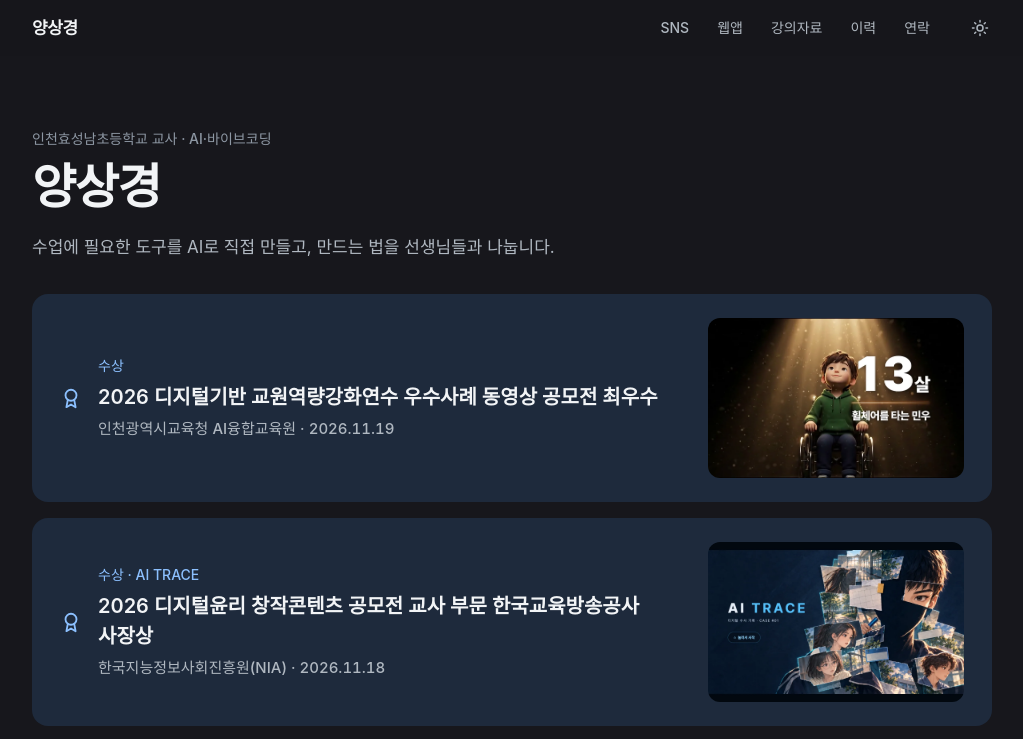
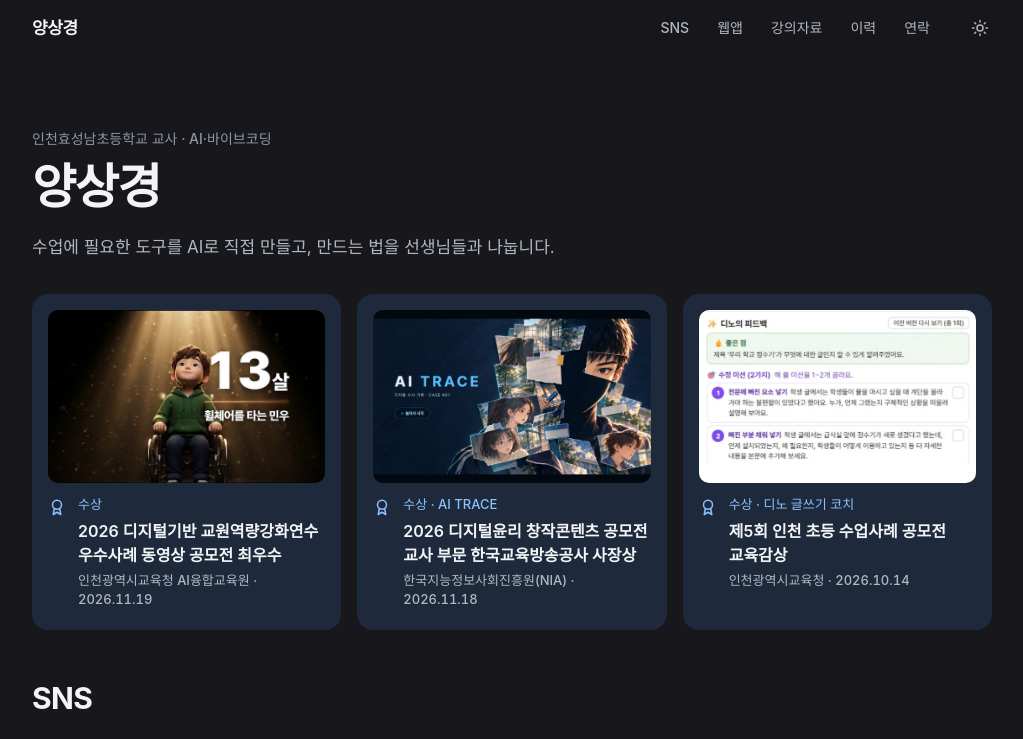
Before and after one commit to skyang9838-hue/portfolio, a plain HTML site: page index.html in a window 1280 px wide. Shown: the top 739 px of the page, without its empty margins (128-1151 px from the left). Drawn offline with Linux system fonts and the light colour scheme; a web font is replaced by a local one.

Commit message:
수상 상자 세 칸 나란히, 영상 수상은 제작 흐름도 사이트로 링크
Co-Authored-By: Claude Opus 5.5 <noreply@anthropic.com>

```diff
--- a/data.js
+++ b/data.js
@@ -227,7 +227,7 @@ window.SITE = {
     {"type":"role","date":"2026-10-03","label":"2026.10.03","title":"2026 북부 모두다 문화예술축제","org":"북부교육지원청","role":"운영 지원단","status":""},
     {"type":"role","date":"2026-10-23","label":"2026.10.23 – 10.24","title":"인천과학대제전 보드게임 체험 부스","org":"발명교육지원단","role":"운영","status":""},
     {"type":"role","date":"2026-11-09","label":"2026.11.09","title":"발명교육 봉사 (인천해서초)","org":"발명교육지원단","role":"봉사","status":""},
-    {"type":"award","featured":true,"img":"assets/shorts-minwoo.webp","imgW":1280,"imgH":720,"alt":"영상 첫 장면. 휠체어를 탄 13살 민우 캐릭터","date":"2026-11-19","label":"2026.11.19","title":"2026 디지털기반 교원역량강화연수 우수사례 동영상 공모전 (민우와 떠난 세계 여행)","org":"인천광역시교육청 AI융합교육원","role":"최우수","status":""},
+    {"type":"award","featured":true,"url":"https://skyang9838-hue.github.io/shortform-flow/","img":"assets/shorts-minwoo.webp","imgW":1280,"imgH":720,"alt":"영상 첫 장면. 휠체어를 탄 13살 민우 캐릭터","date":"2026-11-19","label":"2026.11.19","title":"2026 디지털기반 교원역량강화연수 우수사례 동영상 공모전 (민우와 떠난 세계 여행)","org":"인천광역시교육청 AI융합교육원","role":"최우수","status":""},
     {"type":"award","featured":true,"app":"ai-trace","date":"2026-11-18","label":"2026.11.18","title":"2026 디지털윤리 창작콘텐츠 공모전 교사 부문 (AI TRACE)","org":"한국지능정보사회진흥원(NIA)","role":"한국교육방송공사 사장상","status":""},
     {"type":"award","featured":true,"app":"dino","date":"2026-10-14","label":"2026.10.14","title":"제5회 인천 초등 수업사례 공모전 (글쓰기 수업 AI 코칭·DINO)","org":"인천광역시교육청","role":"교육감상","status":""},
     {"type":"training","date":"2026-03-01","label":"2026 전기 –","title":"경인교육대학교 교육전문대학원 석사과정 (인공지능융합교육전공)","org":"경인교육대학교","role":"재학 중","status":""},
--- a/script.js
+++ b/script.js
@@ -158,7 +158,7 @@
     var app = top.app ? S.apps.filter(function (a) { return a.id === top.app; })[0] : null;
     var thumb = app && app.img ? '<img class="highlight__thumb" src="' + app.img + '" width="' + app.imgW + '" height="' + app.imgH + '" alt="' + esc(app.name) + ' 화면" loading="lazy" decoding="async">'
       : top.img ? '<img class="highlight__thumb" src="' + top.img + '" width="' + top.imgW + '" height="' + top.imgH + '" alt="' + esc(top.alt || '') + '" loading="lazy" decoding="async">' : '';  // 웹앱 없는 수상(영상 등)은 캡처 한 장
-    var link = app ? (app.url || app.repo) : null;
+    var link = app ? (app.url || app.repo) : (top.url || null);  // 웹앱 없는 수상은 url (영상 → 제작 흐름도)
     var inner = AWARD_ICON +
       '<span class="highlight__text"><span class="highlight__k">수상' + (app ? ' · ' + esc(app.name) : '') + '</span>' + esc(top.title.replace(/\s*\(.*\)$/, '')) + ' ' + esc(top.role) +
       '<span class="highlight__meta">' + esc(top.org) + ' · <time datetime="' + top.date + '">' + esc(top.label) + '</time></span></span>' + thumb;
--- a/style.css
+++ b/style.css
@@ -587,15 +587,12 @@ a.highlight:hover { filter: brightness(1.08); }
 /* hidden 속성이 display 규칙에 지지 않게 */
 [hidden] { display: none !important; }
 
-/* 수상: 한 줄에 하나씩 크게 (2026-11-19 사용자) */
+/* 수상: 세 칸 나란히 (2026-11-26 사용자 "3분할"). 그림 위, 글 아래 */
 .highlights { grid-template-columns: 1fr !important; gap: 16px; }
-.highlights .highlight { padding: 24px 28px; gap: 16px; font-size: 20px; align-items: center; }
-.highlights .highlight svg { width: 22px; height: 22px; align-self: center; margin-top: 0; }
-.highlights .highlight__k { font-size: 14px; margin-bottom: 6px; }
-.highlights .highlight__meta { font-size: 15px; margin-top: 6px; }
-.highlights .highlight__thumb { width: 256px; height: 160px; border-radius: 12px; }
-@media (max-width: 640px) {
-  .highlights .highlight { flex-wrap: wrap; padding: 20px; font-size: 17px; }
-  .highlights .highlight__text { flex-basis: calc(100% - 40px); }
-  .highlights .highlight__thumb { order: -1; width: 100%; height: auto; aspect-ratio: 16 / 10; }
-}
+@media (min-width: 720px) { .highlights { grid-template-columns: repeat(3, 1fr) !important; } }
+.highlights .highlight { flex-wrap: wrap; align-items: flex-start; align-content: flex-start; padding: 16px 16px 20px; gap: 12px; font-size: 16px; }
+.highlights .highlight svg { width: 18px; height: 18px; margin-top: 3px; }
+.highlights .highlight__text { flex-basis: calc(100% - 30px); }
+.highlights .highlight__k { font-size: 13px; margin-bottom: 4px; }
+.highlights .highlight__meta { font-size: 13px; margin-top: 4px; }
+.highlights .highlight__thumb { order: -1; width: 100%; height: auto; aspect-ratio: 16 / 10; border-radius: 10px; align-self: auto; }
```
